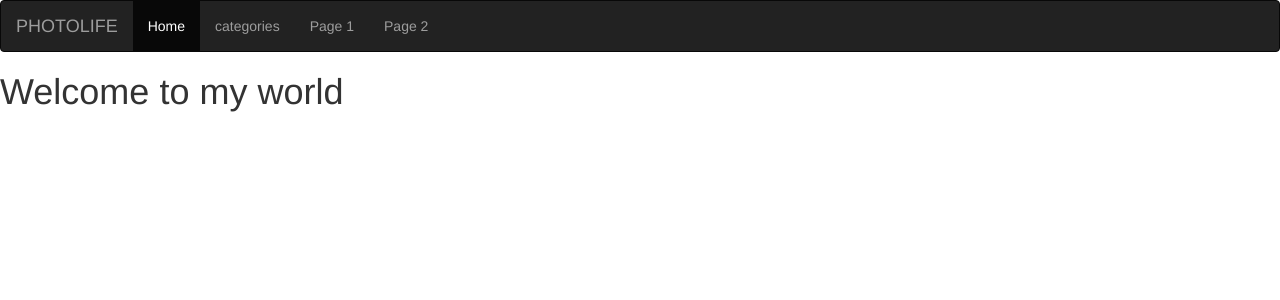
After one commit to lorderonnie/Photo-life, a Django app: template gallery/templates/gallery/home.html in a window 1280 px wide. The commit adds this page. Shown: the top 300 px of the page. Run offline with Django 3.2, Linux system fonts and the light colour scheme; the template is opened without the code that fills it, so the values that code supplies are empty; some libraries are stand-ins or nearby versions.

Commit message:
edited my navbar

```diff
--- /dev/null
+++ b/gallery/static/css/gallery.css
@@ -0,0 +1,3 @@
+h1{
+    color:black;
+}
--- a/gallery/templates/base.html
+++ b/gallery/templates/gallery/base.html
@@ -13,11 +13,15 @@
 
     {% block styles %}
         {% bootstrap_css %}
+        <link rel="stylesheet" href="{% static 'css/gallery.css'%}">
     {% endblock %}
 </head>
 <body>
     {% include "navbar.html" %}
+
     {% block content %}
+    {% endblock %}
+
     {% block scripts %}
         <script src="https://ajax.googleapis.com/ajax/libs/jquery/3.2.1/jquery.min.js"></script>
     {% bootstrap_javascript %}
--- /dev/null
+++ b/gallery/templates/gallery/home.html
@@ -0,0 +1,7 @@
+{% extends 'gallery/base.html'%}
+
+
+{% block content%}
+<h1>Welcome to my world</h1>
+
+{% endblock %}
--- a/gallery/templates/home.html
+++ /dev/null
@@ -1 +0,0 @@
-<h1>Welcome to my world</h1>
--- a/gallery/templates/navbar.html
+++ b/gallery/templates/navbar.html
@@ -1,24 +1,25 @@
 <!DOCTYPE html>
 <html lang="en">
 <head>
-
+  <title>MyGallery</title>
   <meta charset="utf-8">
   <meta name="viewport" content="width=device-width, initial-scale=1">
+  <link rel="stylesheet" href="https://maxcdn.bootstrapcdn.com/bootstrap/3.4.1/css/bootstrap.min.css">
+  <script src="https://ajax.googleapis.com/ajax/libs/jquery/3.4.1/jquery.min.js"></script>
+  <script src="https://maxcdn.bootstrapcdn.com/bootstrap/3.4.1/js/bootstrap.min.js"></script>
 </head>
 <body>
 <nav class="navbar navbar-inverse">
   <div class="container-fluid">
     <div class="navbar-header">
-      <a class="navbar-brand" href="#">WebSiteName</a>
+      <a class="navbar-brand" href="#">PHOTOLIFE</a>
     </div>
     <ul class="nav navbar-nav">
       <li class="active"><a href="#">Home</a></li>
+      <li class=""><a href="#">categories</a></li>
+
       <li><a href="#">Page 1</a></li>
       <li><a href="#">Page 2</a></li>
-    </ul>
-    <ul class="nav navbar-nav navbar-right">
-      <li><a href="#"><span class="glyphicon glyphicon-user"></span> Sign Up</a></li>
-      <li><a href="#"><span class="glyphicon glyphicon-log-in"></span> Login</a></li>
     </ul>
   </div>
 </nav>
--- a/gallery/views.py
+++ b/gallery/views.py
@@ -5,4 +5,4 @@ from django.http  import HttpResponse
 
 # Create your views here.
 def gallery(request):
-    return HttpResponse(request,'home.html')
+    return render(request,'gallery/home.html')
--- a/photos/settings.py
+++ b/photos/settings.py
@@ -120,3 +120,6 @@ USE_TZ = True
 # https://docs.djangoproject.com/en/3.0/howto/static-files/
 
 STATIC_URL = '/static/'
+STATICFILES_DIRS = [
+    os.path.join(BASE_DIR, "static"),
+]
```
